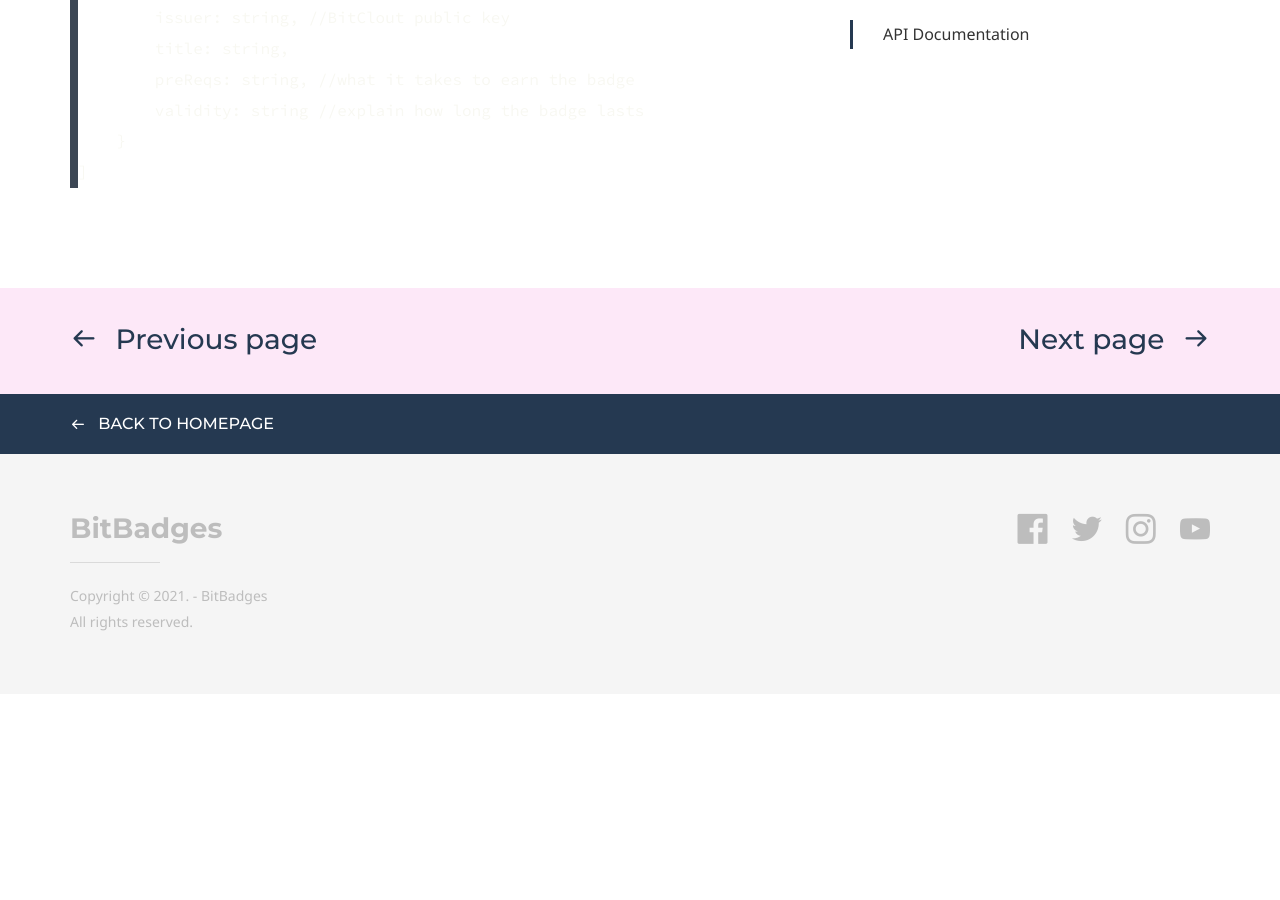
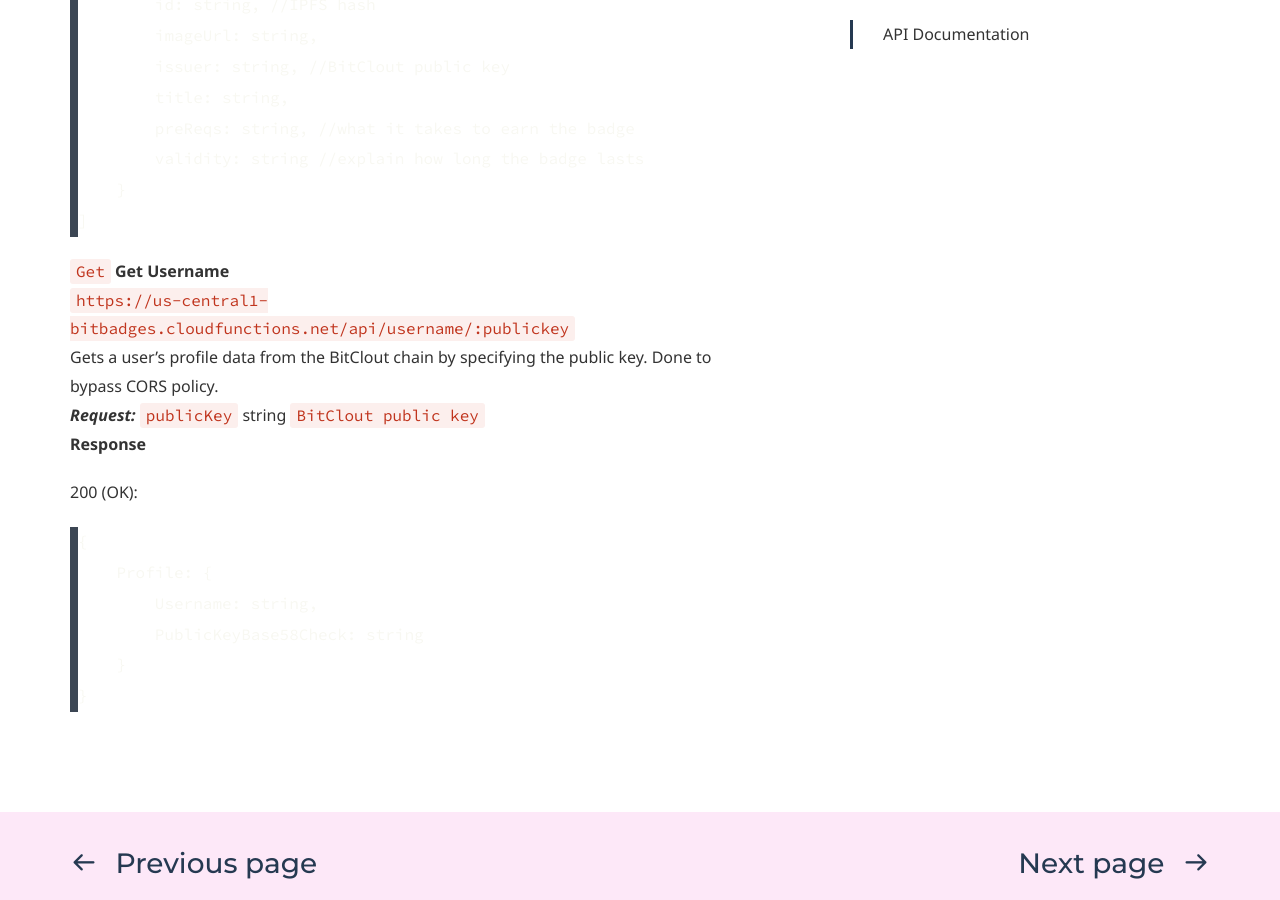
Before and after one commit to BitBadges/bitbadges.github.io, a Jekyll site: the page built from api.md, in a window 1280 px wide and 900 px high, scrolled down 2768 px. Built offline with Jekyll 4.4.1, drawn with Linux system fonts in a browser that asks for light colours; some web fonts are replaced; before the commit the page ends 3462 px from its top, so only the background shows below that.

Commit message:
Update api.md

````diff
--- a/api.md
+++ b/api.md
@@ -56,6 +56,7 @@ Gets all the user's data
     general: error message string
 }
 ```
+
 `Get` **Get Badge**
 `https://us-central1-bitbadges.cloudfunctions.net/api/badgePages/:id`
 ***Request:*** `id` string `Badge Page ID`
@@ -80,6 +81,7 @@ Gets all the user's data
     general: error message string
 }
 ```
+
 **Get All Badges**
 All badge hashes are posted on the [@BitBadgesHash](https://bitclout.com/u/BitBadgesHash) account, so you will interact w/ the BitClout backend API to get the full list of hashes.
 
@@ -104,3 +106,18 @@ All badge hashes are posted on the [@BitBadgesHash](https://bitclout.com/u/BitBa
     }
 ]
 ```
+
+`Get` **Get Username**
+`https://us-central1-bitbadges.cloudfunctions.net/api/username/:publickey`
+Gets a user's profile data from the BitClout chain by specifying the public key. Done to bypass CORS policy.
+***Request:*** `publicKey` string `BitClout public key`
+**Response**
+> 200 (OK):
+```JavaScript
+{
+    Profile: {
+        Username: string,
+        PublicKeyBase58Check: string
+    }
+}
+```
````
